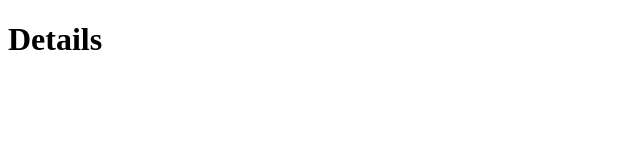
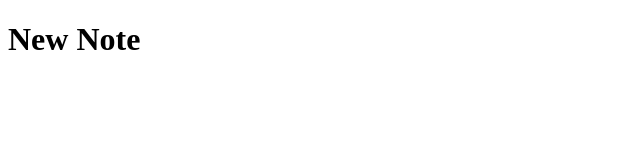
Before and after one commit to JohnMwendwa/notes-app, a React (Vite) app: page /new in a window 1280 px wide. Shown: the top 160 px of the page, without its empty margins (0-640 px from the left). Built offline with nearby package versions, Linux system fonts and the light colour scheme.

Commit message:
create a new note route

```diff
--- a/src/App.tsx
+++ b/src/App.tsx
@@ -5,6 +5,9 @@ function App() {
     <Routes>
       {/* Home Route */}
       <Route path="/" element={<h1>Home</h1>} />
+
+      {/* New Note Route */}
+      <Route path="/new" element={<h1>New Note</h1>} />
 
       {/* Details page Route*/}
       <Route path="/:id">
```
